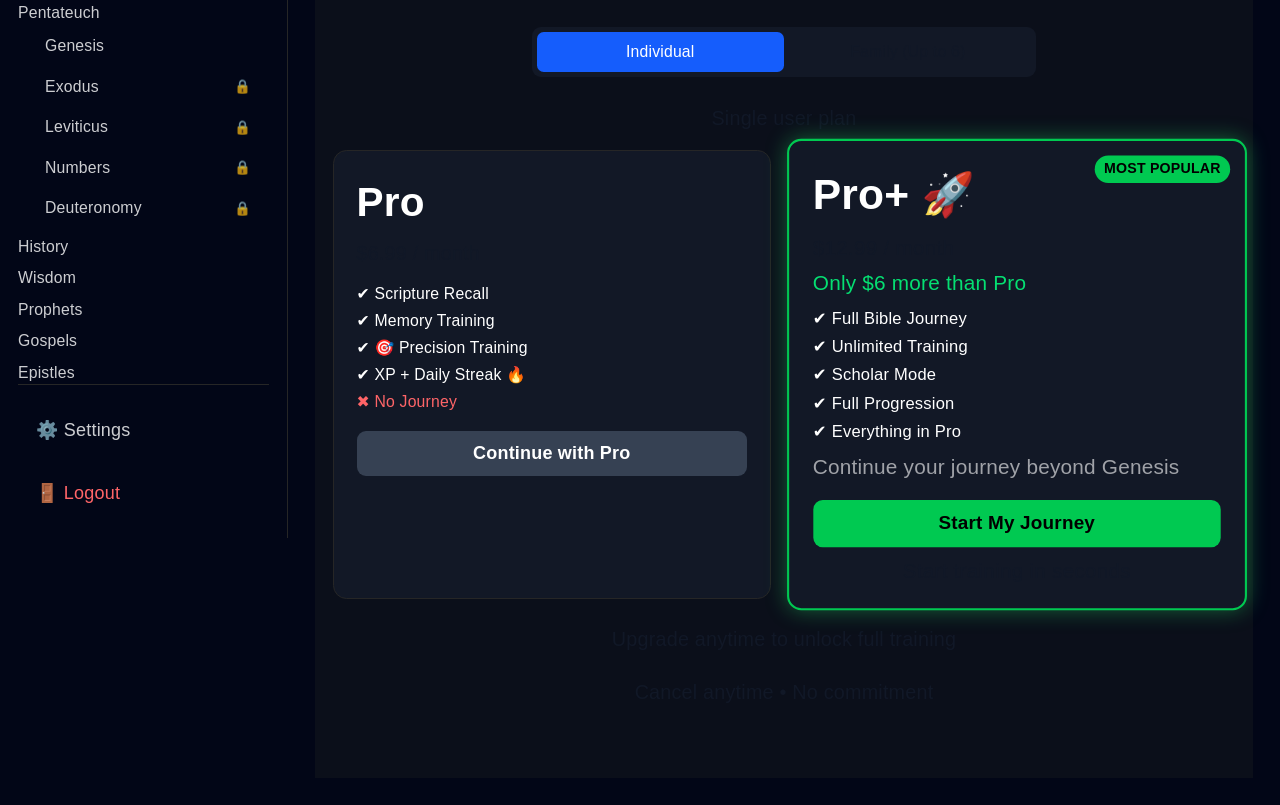
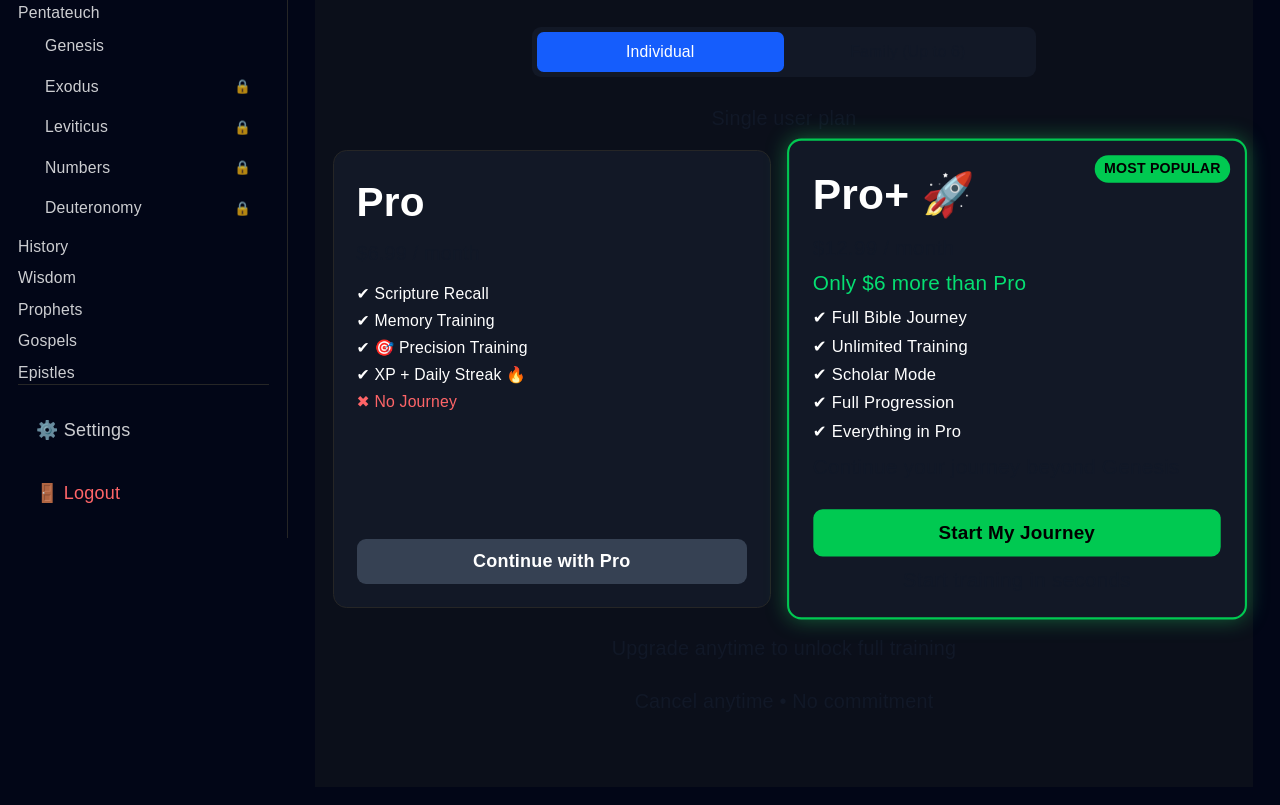
Before and after one commit to sdasent25/bible-mastery-app, a Next.js app: page /upgrade in a window 1280 px wide. Shown: the part 500-1305 px from the top of the page. Built offline with nearby package versions, Linux system fonts and the light colour scheme; no server answers.

Commit message:
Final paywall polish: fix text contrast + balance cards

```diff
--- a/components/Paywall.tsx
+++ b/components/Paywall.tsx
@@ -21,7 +21,7 @@ export default function Paywall({ onSelectPlan }: PaywallProps) {
           Become a Bible Athlete
         </h1>
 
-        <p className="text-center text-gray-300 mb-4 text-sm">
+        <p className="text-center text-gray-200 mb-4 text-sm">
           You&apos;ve completed 3 chapters. Continue your journey through the Bible.
         </p>
 
@@ -60,10 +60,11 @@ export default function Paywall({ onSelectPlan }: PaywallProps) {
           {isFamily ? "Up to 6 family members" : "Single user plan"}
         </p>
 
-        <div className="w-full max-w-4xl grid grid-cols-1 md:grid-cols-2 gap-6">
-        <div className="w-full bg-[#121826] border border-neutral-800 rounded-xl p-5">
-          <h2 className="text-xl font-semibold mb-2">Pro</h2>
-          <p className="text-gray-300 mb-3">
+        <div className="w-full max-w-4xl grid grid-cols-1 md:grid-cols-2 gap-6 items-stretch">
+          <div className="w-full bg-[#121826] border border-neutral-800 rounded-xl p-5 flex flex-col justify-between h-full">
+            <div className="flex-grow">
+              <h2 className="text-xl font-semibold text-white mb-2">Pro</h2>
+              <p className="text-gray-200 mb-3">
                 {isFamily ? "$19.99 / month" : "$6.99 / month"}
               </p>
 
@@ -74,27 +75,31 @@ export default function Paywall({ onSelectPlan }: PaywallProps) {
                 <li>✔ XP + Daily Streak 🔥</li>
                 <li className="text-red-400">✖ No Journey</li>
               </ul>
+            </div>
 
+            <div className="mt-6">
               <button
                 onClick={() =>
                   onSelectPlan(isFamily ? "family_pro" : "pro")
                 }
-            className="mt-4 w-full bg-gray-700 text-white hover:bg-neutral-600 transition py-2 rounded-lg font-semibold active:scale-95"
+                className="w-full bg-gray-700 text-white hover:bg-neutral-600 transition py-2 rounded-lg font-semibold active:scale-95"
               >
                 Continue with Pro
               </button>
             </div>
+          </div>
 
-        <div className="relative w-full bg-[#121826] border-2 border-green-500 rounded-xl p-5 scale-105 shadow-[0_0_20px_rgba(34,197,94,0.45)]">
+          <div className="relative w-full bg-[#121826] border-2 border-green-500 rounded-xl p-5 scale-105 shadow-[0_0_20px_rgba(34,197,94,0.45)] flex flex-col justify-between h-full">
             <div className="absolute top-3 right-3 bg-green-500 text-black text-xs px-2 py-1 rounded-full font-bold">
               MOST POPULAR
             </div>
 
-          <h2 className="text-xl font-bold mb-2">
+            <div className="flex-grow">
+              <h2 className="text-xl font-bold text-white mb-2">
                 Pro+ 🚀
               </h2>
 
-          <p className="text-gray-300 mb-1">
+              <p className="text-gray-200 mb-1">
                 {isFamily ? "$29.99 / month" : "$12.99 / month"}
               </p>
               <p className="text-xs text-green-400 mb-2">
@@ -109,15 +114,17 @@ export default function Paywall({ onSelectPlan }: PaywallProps) {
                 <li>✔ Everything in Pro</li>
               </ul>
 
-          <p className="text-xs text-white/60 mt-2">
+              <p className="text-xs text-gray-200 mt-2">
                 Continue your journey beyond Genesis
               </p>
+            </div>
 
+            <div className="mt-6">
               <button
                 onClick={() =>
                   onSelectPlan(isFamily ? "family_pro_plus" : "pro_plus")
                 }
-            className="mt-4 w-full bg-green-500 hover:bg-green-400 text-black font-bold py-2 rounded-lg transition active:scale-95"
+                className="w-full bg-green-500 hover:bg-green-400 text-black font-bold py-2 rounded-lg transition active:scale-95"
               >
                 Start My Journey
               </button>
@@ -125,6 +132,7 @@ export default function Paywall({ onSelectPlan }: PaywallProps) {
               <p className="text-xs text-center text-gray-200 mt-2">
                 Start training in seconds
               </p>
+            </div>
           </div>
         </div>
 
```
Lines whose indentation alone changed are shown as unchanged.
